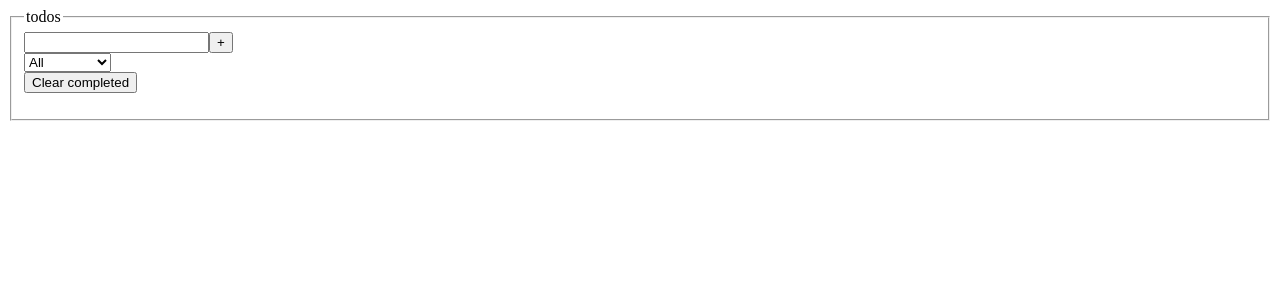
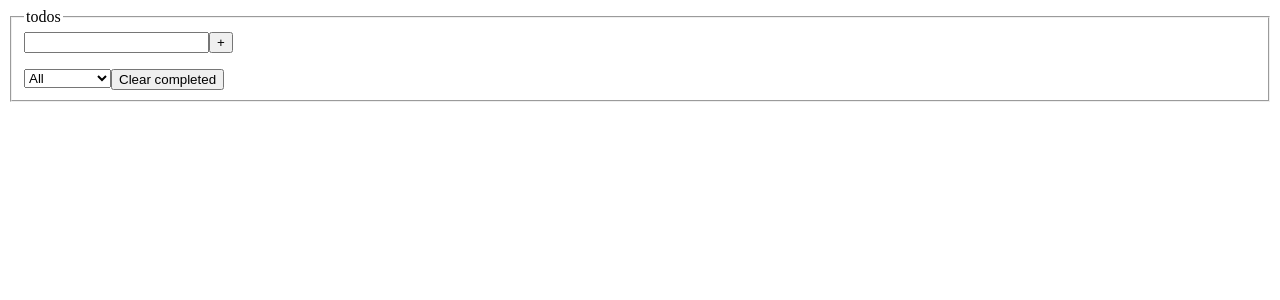
Before and after one commit to EGRrqq/todos, a React (Vite) app: page / in a window 1280 px wide. Shown: the top 300 px of the page. Built offline with nearby package versions, Linux system fonts and the light colour scheme.

Commit message:
feat: put select and clear completed btn in footer

```diff
--- a/src/App.css
+++ b/src/App.css
@@ -5,3 +5,7 @@ li {
 button span {
   pointer-events: none;
 }
+
+form footer {
+  display: flex;
+}
--- a/src/App.tsx
+++ b/src/App.tsx
@@ -137,26 +137,6 @@ function App() {
             </button>
           </div>
 
-          <div>
-            <label htmlFor="sort-todos"></label>
-            <select
-              name="sort"
-              id="sort-todos"
-              onChange={handleSort}
-              value={sortOption}
-            >
-              <option value="all">All</option>
-              <option value="completed">Completed</option>
-              <option value="active">Active</option>
-            </select>
-          </div>
-
-          <div>
-            <button type="button" onClick={clearCompletedTodos} formNoValidate>
-              Clear completed
-            </button>
-          </div>
-
           <ul>
             {sortedTodos().map((t) => (
               <li key={t.date} data-id={t.date}>
@@ -179,6 +159,32 @@ function App() {
               </li>
             ))}
           </ul>
+
+          <footer>
+            <div>
+              <label htmlFor="sort-todos"></label>
+              <select
+                name="sort"
+                id="sort-todos"
+                onChange={handleSort}
+                value={sortOption}
+              >
+                <option value="all">All</option>
+                <option value="completed">Completed</option>
+                <option value="active">Active</option>
+              </select>
+            </div>
+
+            <div>
+              <button
+                type="button"
+                onClick={clearCompletedTodos}
+                formNoValidate
+              >
+                Clear completed
+              </button>
+            </div>
+          </footer>
         </fieldset>
       </form>
     </>
```
